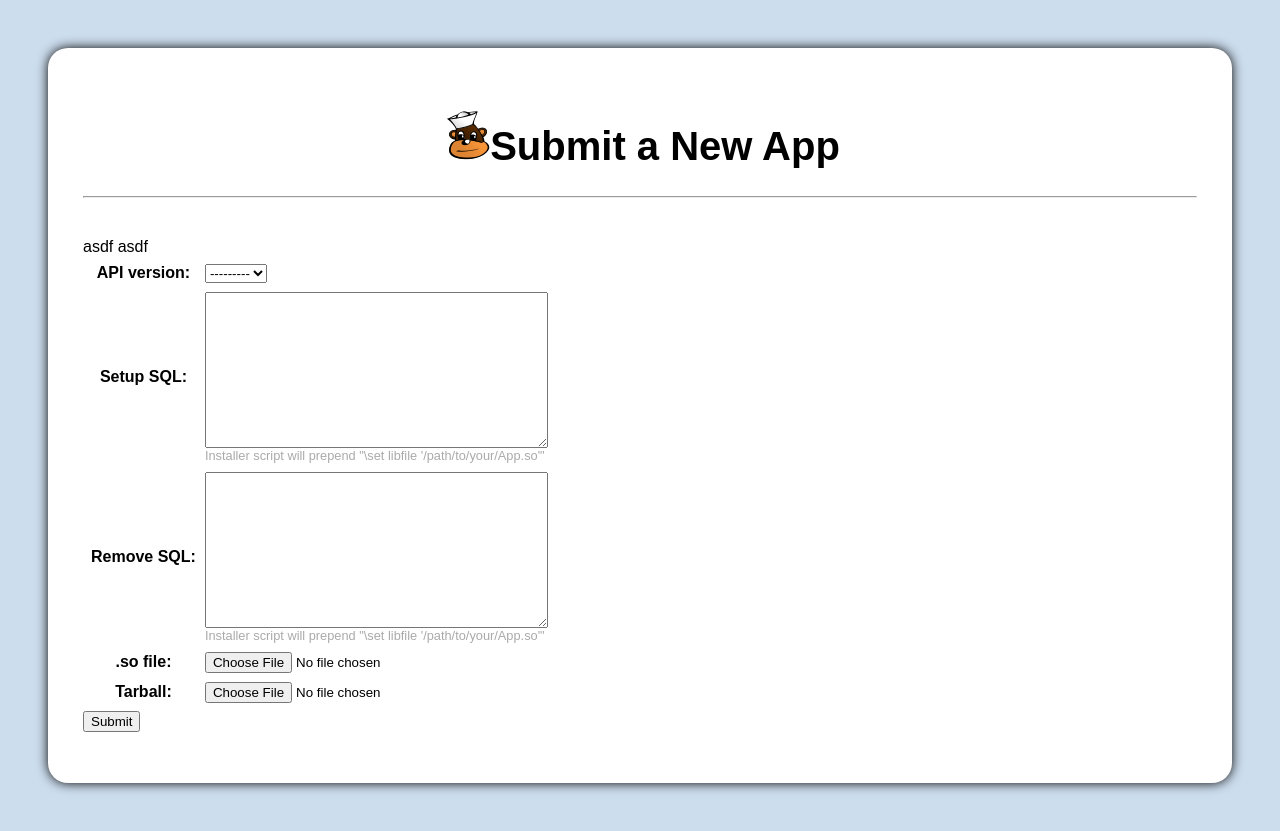
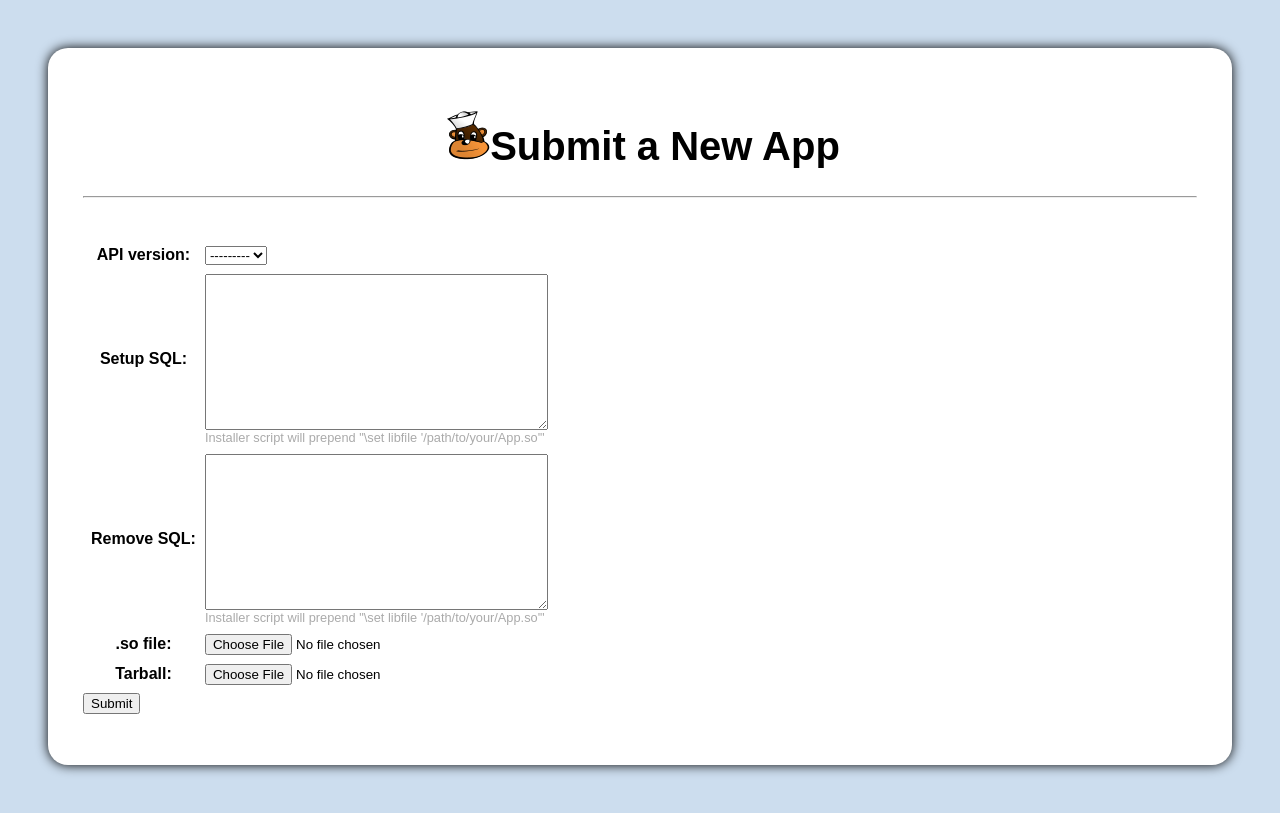
Before and after one commit to aseering/app-store, a Django app: page /apps/submit_instance/ in a window 1280 px wide. Run offline with Django 3.2, Linux system fonts and the light colour scheme; the visitor is signed in with stand-in values (Sample User, id 1); data that the repository does not hold is empty; parts of the project's set-up code (start-up, migrations or seed data) failed here and were passed over.

Commit message:
Clean up some debugging text

```diff
--- a/app_collection/templates/submit_form.html
+++ b/app_collection/templates/submit_form.html
@@ -8,8 +8,6 @@
 {% endblock %}
 
 {% block content %}
-asdf
-asdf
 <div class="app_submit_form">
 <form action="." method="post" enctype="multipart/form-data">
 {% csrf_token %}
```
